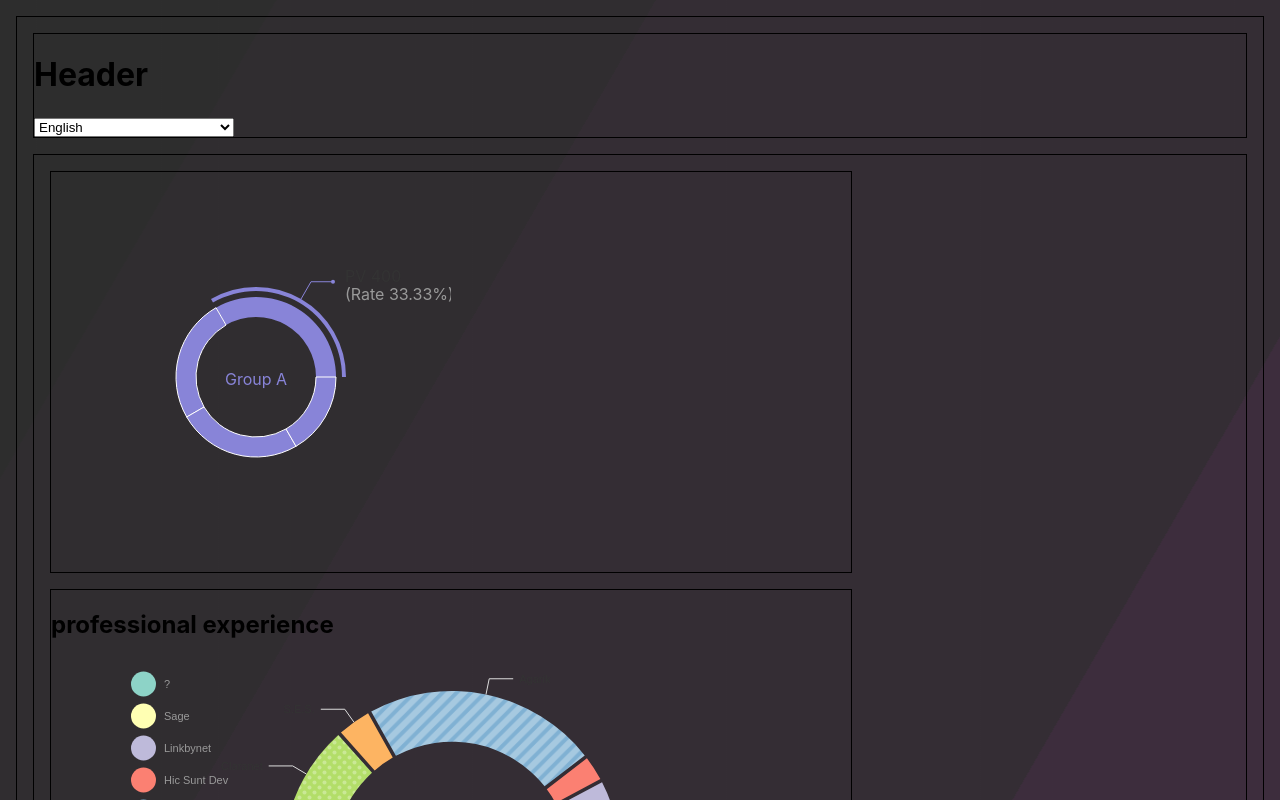
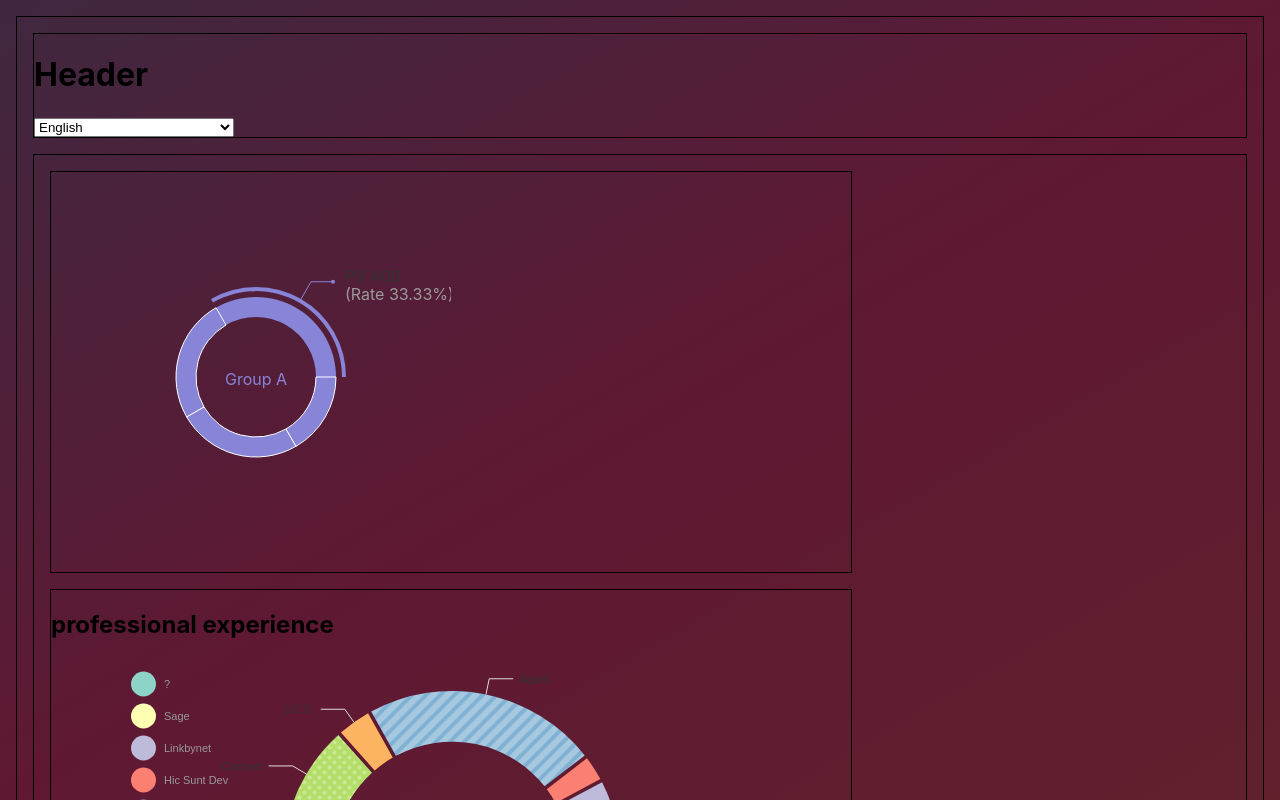
Before and after one commit to pfalconetti/curriculum, a React (Create React App) app: page / in a window 1280 px wide. Shown: the top 800 px of the page. Built offline with nearby package versions, Linux system fonts and the light colour scheme.

Commit message:
New animation for background, from https://codepen.io/P1N2O/pen/pyBNzX .

```diff
--- a/src/index.scss
+++ b/src/index.scss
@@ -1,8 +1,8 @@
-html {
-  height: 100%;
-}
-
 body {
+	animation: gradient 15s ease infinite;
+  background: linear-gradient(-30deg, #623021, #5f1833, #0d4154, #0e5c4a);
+	background-size: 400% 400%;
+	height: 100vh;
   margin: 0;
   font-family: -apple-system, BlinkMacSystemFont, 'Segoe UI', 'Roboto', 'Oxygen',
     'Ubuntu', 'Cantarell', 'Fira Sans', 'Droid Sans', 'Helvetica Neue',
@@ -16,34 +16,17 @@ code {
     monospace;
 }
 
-.bg {
-  animation: slide 3s ease-in-out infinite alternate;
-  background-image: linear-gradient(-60deg, #212 50%, #111 50%);
-  bottom: 0;
-  left: -50%;
-  opacity: .5;
-  position: fixed;
-  right: -50%;
-  top: 0;
-  z-index: -1;
-}
-
-.bg2 {
-  animation-direction: alternate-reverse;
-  animation-duration: 4s;
-}
-
-.bg3 {
-  animation-duration: 5s;
-}
-
-@keyframes slide {
+@keyframes gradient {
 
   0% {
-    transform: translateX(-25%);
-  }
+		background-position: 0% 50%;
+	}
+
+  50% {
+		background-position: 100% 50%;
+	}
 
   100% {
-    transform: translateX(25%);
-  }
+		background-position: 0% 50%;
+	}
 }
--- a/src/index.tsx
+++ b/src/index.tsx
@@ -10,9 +10,6 @@ const root = ReactDOM.createRoot(
 );
 root.render(
   <React.StrictMode>
-    <div className="bg"></div>
-    <div className="bg bg2"></div>
-    <div className="bg bg3"></div>
     <App />
   </React.StrictMode>
 );
```
